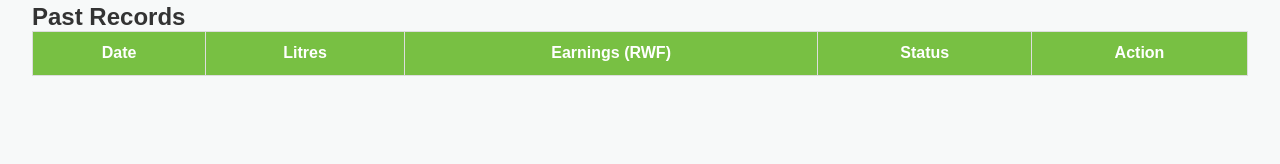
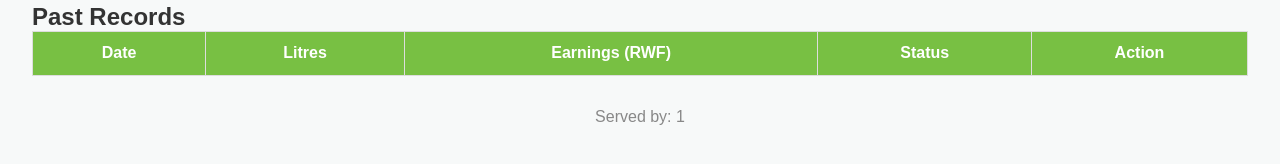
Before and after one commit to Kizzy777-otw/Playing_Around_with_APIs, a Python web app: template templates/dashboard.html in a window 1280 px wide. Shown: the part 636-800 px from the top of the page. Run offline with Jinja, Linux system fonts and the light colour scheme; the template is opened without the code that fills it: most values are stand-ins (such as "Sample title", 1, 10 or a date in 2020); lists and menus that the app fills with data are empty.

Commit message:
added server's hostname at footer of dashboard to verify loadbalancing

```diff
--- a/app.py
+++ b/app.py
@@ -192,6 +192,9 @@ def dashboard(username=None):
     total_litres = sum([r["litres"] for r in target_user.get("milk_records", [])])
     earnings = calculate_earnings(target_user)
 
+        import socket
+        server_id = socket.gethostname()
+
     next_pay = next_payment_date(target_user)
     next_payment_date_str = next_pay.strftime("%Y-%m-%d") if next_pay else None
 
@@ -210,6 +213,7 @@ def dashboard(username=None):
         earnings=earnings,
         days_remaining=days_remaining,
         next_payment_date=next_payment_date_str
+            server_id=server_id
     )
 
 #record of adding milk
--- a/templates/dashboard.html
+++ b/templates/dashboard.html
@@ -126,5 +126,8 @@
 
     {% endif %}
   </main>
+      <footer style="text-align:center; margin-top:2em; color:#888;">
+        Served by: {{ server_id }}
+      </footer>
 </body>
 </html>
```
